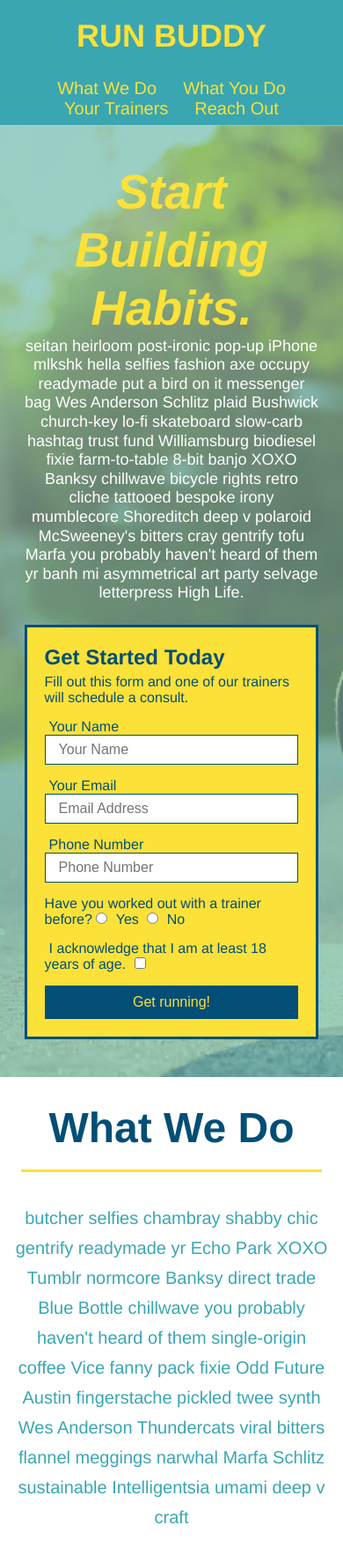
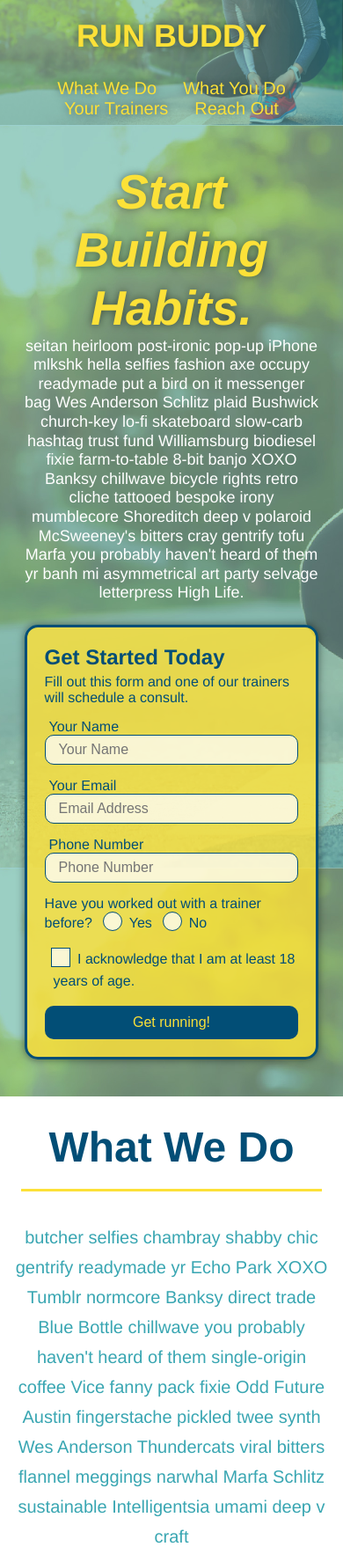
Before and after one commit to jbedford18/run-buddy, a plain HTML site: page index.html in a window 390 px wide. Shown: the top 1766 px of the page at 88% size. Drawn offline with Linux system fonts and the light colour scheme.

Commit message:
final css touches

```diff
--- a/assets/css/style.css
+++ b/assets/css/style.css
@@ -1,3 +1,9 @@
+:root {
+  --primary-color: #fce138;
+  --secondary-color: #024e76;
+  --tertiary-color: #39a6b2;
+}
+
 * {
   box-sizing: border-box;
   margin: 0;
@@ -5,7 +11,7 @@
 }
 
 body {
-  color: #39a6b2;
+  color: var(--tertiary-color);
   font-family: Helvetica, Arial, sans-serif;
 }
 
@@ -14,22 +20,31 @@ body {
 
 header {
   padding: 20px 35px;
-  background-color: #39a6b2;
+  background-color: var(--tertiary-color);
   display: flex;
   justify-content: space-between;
   flex-wrap: wrap;
+  position: sticky;
+  position: -webkit-sticky;
+  top: 0;
+  background-image: url("../images/hero-bg.jpg");
+  background-size: cover;
+  background-attachment: fixed;
+  background-position: 80%;
+  z-index: 9999;
 }
 
 header h1 {
   font-weight: bold;
   margin: 0;
   font-size: 36px;
-  color: #fce138;
+  color: var(--primary-color);
+  text-shadow: 0 0 10px rgba(0, 0, 0, 0.5);
 }
 
 header a {
   text-decoration: none;
-  color: #fce138;
+  color: var(--primary-color);
 }
 
 header nav {
@@ -48,6 +63,14 @@ header nav ul li a {
   padding: 10px 15px;
   font-weight: lighter;
   font-size: 1.55vw;
+  text-shadow: 0 0 10px rgba(0, 0, 0, 0.5);
+}
+
+header nav ul li a:hover {
+  background: var(--primary-color);
+  color: var(--secondary-color);
+  border-radius: 15px;
+  text-shadow: none;
 }
 
 /* HEADER / NAVBAR STYLES END */
@@ -56,7 +79,7 @@ header nav ul li a {
 
 /* FOOTER STYLES START */
 footer {
-  background: #fce138;
+  background: var(--primary-color);
   padding: 40px 35px;
   display: flex;
   justify-content: space-between;
@@ -65,7 +88,7 @@ footer {
 }
 
 footer h2 {
-  color: #024e76;
+  color: var(--secondary-color);
   font-size: 30px;
   margin: 0;
 }
@@ -76,7 +99,7 @@ footer div {
 }
 
 footer a {
-  color: #024e76;
+  color: var(--secondary-color);
 }
 /* END FOOTER STYLES */
 
@@ -89,11 +112,12 @@ section {
 .hero {
   background-image: url('../images/hero-bg.jpg');
   background-size: cover;
-  background-position: center;
   display: flex;
   justify-content: center;
   flex-wrap: wrap;
   align-items: flex-start;
+  background-attachment: fixed;
+  background-position: 80%;
 }
 
 .hero-cta {
@@ -108,16 +132,23 @@ section {
 .hero-cta h2 {
   font-style: italic;
   font-size: 55px;
-  color: #fce138;
+  color: var(--primary-color);
+  text-shadow: 0 0 10px rgba(0, 0, 0, 0.5);
 }
 
 .hero-form {
-  border: 3px solid #024e76;
-  background-color: #fce138;
+  border: 3px solid var(--secondary-color);
+  background-color: rgba(255, 225, 56, 0.8);
   padding: 20px;
-  color: #024e76;
+  color: var(--secondary-color);
   width: 40%;
   margin: 3.5%;
+  border-radius: 15px;
+  box-shadow: 0 0 10px rgba(0, 0, 0, 0.5);
+}
+
+.hero-form button:hover {
+  background-color: var(--tertiary-color);
 }
 
 .hero-form h3 {
@@ -129,13 +160,20 @@ section {
 }
 
 .form-input {
-  border: 1px solid #024e76;
+  border: 1px solid var(--secondary-color);
   display: block;
   padding: 7px 15px;
   font-size: 16px;
-  color: #024e76;
+  color: var(--secondary-color);
   width: 100%;
   margin-bottom: 15px;
+  border-radius: 10px;
+  background-color: rgba(255,255,255, 0.75);
+}
+
+.form-input:focus {
+  background-color: rgba(255,255,255, 1);
+  outline: none;
 }
 
 .hero-form label {
@@ -143,11 +181,72 @@ section {
 }
 
 .hero-form button {
-  color: #fce138;
-  background-color: #024e76;
+  color: var(--primary-color);
+  background-color: var(--secondary-color);
   border: none;
   padding: 10px 20px;
   font-size: 16px;
+  border-radius: 10px;
+}
+
+.checkbox-wrapper input, .radio-wrapper input {
+  opacity: 0;
+}
+
+.checkbox-wrapper label, .radio-wrapper label {
+  position: relative;
+  left: 10px;
+  margin: 10px;
+  line-height: 1.6;
+}
+
+.checkbox-wrapper label::before, .radio-wrapper label::before {
+  content: "";
+  height: 20px;
+  width: 20px;
+  background: rgba(255, 255, 255, 0.75);
+  border: 1px solid var(--secondary-color);
+  position: absolute;
+  top: -4px;
+  left: -30px;
+}
+
+.radio-wrapper label::before {
+  border-radius: 50%;
+}
+
+.radio-wrapper label::after {
+  content: "";
+  height: 20px;
+  width: 20px;
+  border-radius: 50%;
+  background: var(--secondary-color);
+  position: absolute;
+  left: -29px;
+  top: -3px;
+  background-image: radial-gradient(circle, var(--tertiary-color), var(--secondary-color));
+}
+
+.checkbox-wrapper label::after {
+  content: "";
+  height: 6px;
+  width: 14px;
+  border-left: 2px solid var(--secondary-color);
+  border-bottom: 2px solid var(--secondary-color);
+  position: absolute;
+  left: -26px;
+  top: 1px;
+  transform: rotate(-58deg);
+}
+
+.checkbox-wrapper input + label::after,
+.radio-wrapper input + label::after {
+  content: none;
+}
+
+.checkbox-wrapper input:checked + label::after,
+.radio-wrapper input:checked + label::after {
+  content: "";
 }
 /* HERO STYLES END */
 
@@ -156,7 +255,7 @@ section {
 .section-title {
   font-size: 48px;
   border-bottom: 3px solid;
-  color: #024e76;
+  color: var(--secondary-color);
   padding-bottom: 20px;
   text-align: center;
   margin: 0 auto 35px auto;
@@ -164,19 +263,18 @@ section {
 }
 
 .primary-border {
-  border-color: #fce138;
+  border-color: var(--primary-color);
 }
 
 .secondary-border {
-  border-color: #39a6b2;
+  border-color: var(--tertiary-color);
 }
 /* SECTION TITLE STYLES END */
 
 /* WHAT WE DO STYLES */
-
 .intro p {
   line-height: 1.7;
-  color: #39a6b2;
+  color: var(--tertiary-color);
   width: 80%;
   margin: 0 auto;
   font-size: 20px;
@@ -187,22 +285,25 @@ section {
 
 /* WHAT YOU DO STYLES START */
 .steps {
-  background: #fce138;
+  background: var(--primary-color);
 }
 
 .step {
   margin: 50px auto;
   padding-bottom: 50px;
   width: 80%;
-  border-bottom: 1px solid #39a6b2;
   display: flex;
   flex-wrap: wrap;
   align-items: center;
   justify-content: space-between;
 }
 
+.step:last-child {
+  border-bottom: none;
+}
+
 .step h3 {
-  color: #024e76;
+  color: var(--secondary-color);
   font-size: 46px;
   flex: 1 30%;
 }
@@ -228,16 +329,15 @@ section {
 }
 
 .step-text p {
-  color: #39a6b2;
+  color: var(--tertiary-color);
   font-size: 18px;
 }
 
 .step-text h4 {
   font-size: 26px;
   line-height: 1.5;
-  color: #024e76;
+  color: var(--secondary-color);
 }
-
 /* WHAT YOU DO STYLES END */
 
 /* MEET THE TRAINERS START */
@@ -252,8 +352,8 @@ section {
 .trainer {
   margin: 20px;
   flex: 1;
-  background: #024e76;
-  color: #fce138;
+  background: var(--secondary-color);
+  color: var(--primary-color);
 }
 
 .trainer img {
@@ -282,11 +382,11 @@ section {
 
 /* REACH OUT STYLES START */
 .contact {
-  background: #024e76;
+  background: var(--secondary-color);
 }
 
 .contact h2 {
-  color: #fce138;
+  color: var(--primary-color);
 }
 
 .contact-info {
@@ -309,7 +409,7 @@ section {
 }
 
 .contact-info h3 {
-  color: #fce138;
+  color: var(--primary-color);
   font-size: 32px;
 }
 
@@ -321,31 +421,42 @@ section {
 }
 
 .contact-form input, .contact-form textarea {
-  border: 1px solid #024e76;
+  border: 1px solid var(--secondary-color);
   display: block;
   padding: 7px 15px;
   font-size: 16px;
-  color: #024e76;
+  color: var(--secondary-color);
   width: 100%;
   margin-bottom: 15px;
   margin-top: 5px;
+  border-radius: 10px;
+  background-color: rgba(255,255,255, 0.75);
+}
+
+.contact-form input:focus, .contact-form textarea:focus {
+  background-color: rgba(255,255,255, 1);
+  outline: none;
 }
 
 .contact-form button {
   width: 100%;
   border: none;
-  background: #fce138;
-  color: #024e76;
+  background: var(--primary-color);
+  color: var(--secondary-color);
   text-align: center;
   padding: 15px 0;
   font-size: 16px;
+  border-radius: 10px;
+}
+
+.contact-form button:hover {
+  color: var(--primary-color);
+  background: var(--tertiary-color);
 }
 
 .contact-info a {
-  color: #fce138;
+  color: var(--primary-color);
 }
-
-
 /* REACH OUT STYLES END */
 
 /* UTILITIES */
@@ -366,6 +477,7 @@ section {
   header {
     padding-bottom: 0;
     justify-content: center;
+    position: relative;
   }
 
   header h1 {
@@ -436,6 +548,10 @@ section {
   .step-text {
     flex: 100%;
   }
+
+  .trainer-bio h3, .trainer-bio h4 {
+    display: block;
+  }
 }
 
 /* MEDIA QUERY FOR MOBILE PHONES AND SMALLER */
--- a/index.html
+++ b/index.html
@@ -56,16 +56,20 @@
           <input type="tel" placeholder="Phone Number" name="phone" id="phone" class="form-input" />
           <p>
             Have you worked out with a trainer before?
-            <input type="radio" name="trainer-confirm" id="trainer-yes" />
-            <label for="trainer-yes">Yes</label>
-            <input type="radio" name="trainer-confirm" id="trainer-no"/>
-            <label for="trainer-no">No</label>
+            <span class="radio-wrapper">
+              <input type="radio" name="trainer-confirm" id="trainer-yes" />
+              <label for="trainer-yes">Yes</label>
+            </span>
+            <span class="radio-wrapper">
+              <input type="radio" name="trainer-confirm" id="trainer-no" />
+              <label for="trainer-no">No</label>
+            </span>
           </p>
           <p>
-            <label for="checkbox">
-              I acknowledge that I am at least 18 years of age.
-            </label>
-            <input type="checkbox" name="checkpoint1" id="checkbox" />
+            <span class="checkbox-wrapper">
+              <input type="checkbox" name="checkpoint1" id="checkbox" />
+              <label for="checkbox">I acknowledge that I am at least 18 years of age.</label>
+            </span>
           </p>
           <button type="submit">
             Get running!
```
